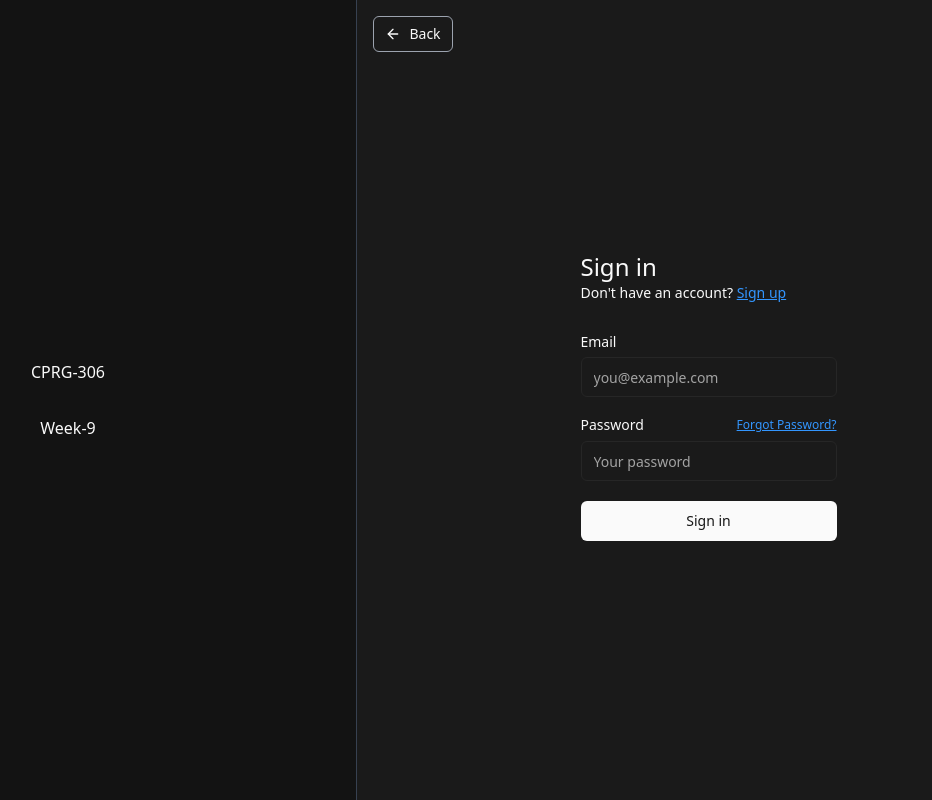
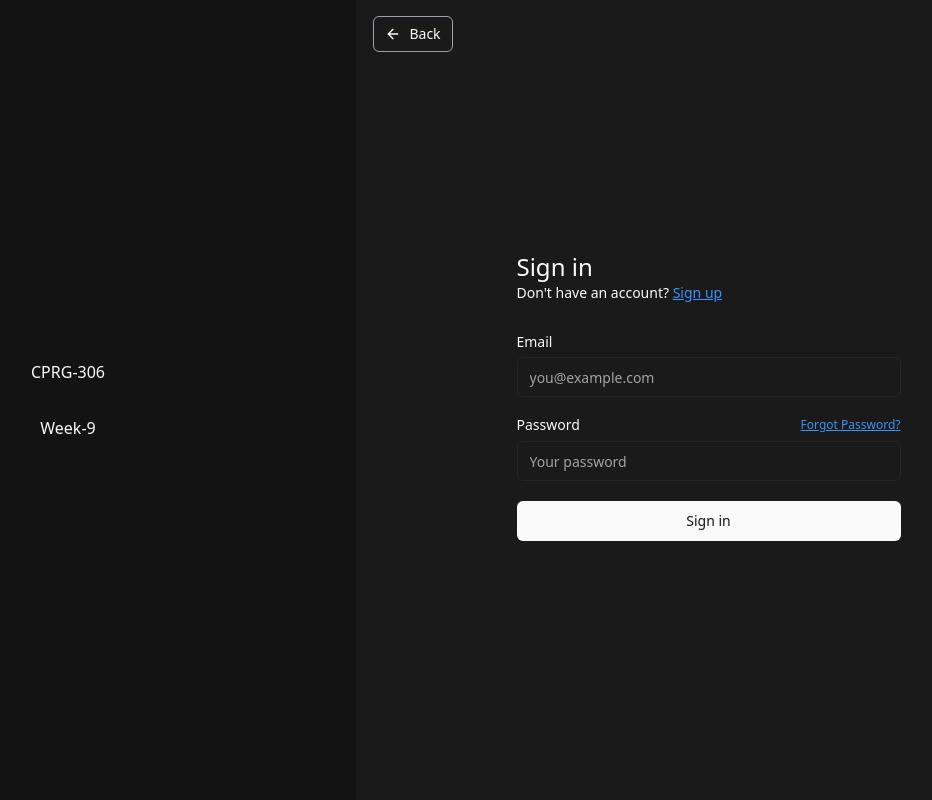
Before and after one commit to AmirZhou/cprg306-assignments, a Next.js app: page /sign-in in a window 1280 px wide. Shown: the whole page, without its empty margins (220-1152 px from the left). Built offline with nearby package versions, Linux system fonts and the light colour scheme.

Commit message:
chore: adjust auth form width fron 64 to 96

```diff
--- a/app/(auth-pages)/layout.tsx
+++ b/app/(auth-pages)/layout.tsx
@@ -15,7 +15,7 @@ export default async function Layout({
         <h2>Week-9</h2>
       </div>
       {/* right */}
-      <div className="relative flex h-full flex-1 flex-col items-center justify-center border-l border-gray-700">
+      <div className="relative flex h-full flex-1 flex-col items-center justify-center border-l border-gray-900">
         <Button
           asChild
           size="sm"
--- a/app/(auth-pages)/sign-in/page.tsx
+++ b/app/(auth-pages)/sign-in/page.tsx
@@ -10,14 +10,11 @@ export default async function Login(props: { searchParams: Promise<Message> }) {
 
   return (
     <>
-      <form className="flex min-w-64 flex-col">
+      <form className="flex w-96 flex-col">
         <h1 className="text-2xl font-medium">Sign in</h1>
         <p className="text-sm text-foreground">
           Don&apos;t have an account?{" "}
-          <Link
-            className="text-link font-medium text-foreground underline"
-            href="/sign-up"
-          >
+          <Link className="text-link font-medium underline" href="/sign-up">
             Sign up
           </Link>
         </p>
--- a/app/(auth-pages)/sign-up/page.tsx
+++ b/app/(auth-pages)/sign-up/page.tsx
@@ -19,7 +19,7 @@ export default async function SignUp(props: {
 
   return (
     <>
-      <form className="flex min-w-64 max-w-64 flex-col">
+      <form className="flex w-96 flex-col">
         <h1 className="text-2xl font-medium">Sign up</h1>
         <p className="text text-sm text-foreground">
           Already have an account?{" "}
```
